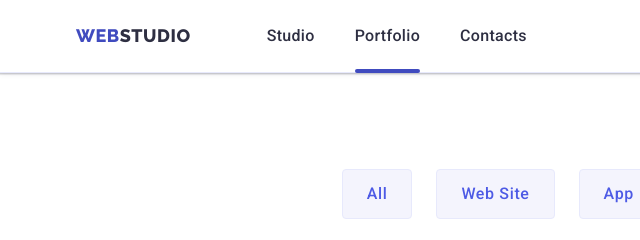
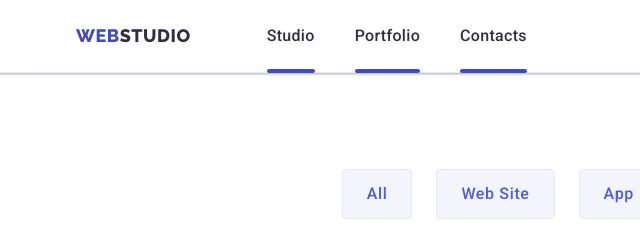
Before and after one commit to OlgaSharhorodska/goit-markup-hw-05, a plain HTML site: page portfolio.html in a window 1280 px wide. Shown: the top 240 px of the page, 0-640 px from the left. Drawn offline with nearby package versions, Linux system fonts and the light colour scheme.

Commit message:
Update styles.css

```diff
--- a/css/styles.css
+++ b/css/styles.css
@@ -134,6 +134,7 @@ height: 4px;
 border-radius: 2px;
 bottom: -1px;
 
+background-color: #404bbf;
 }
 
 .active::after
```
